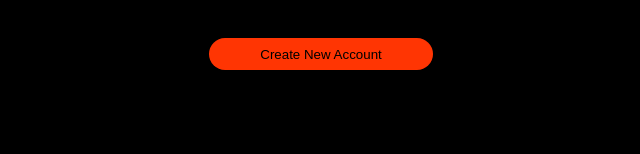
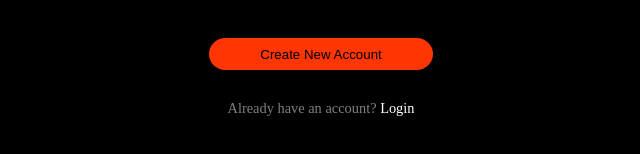
Before and after one commit to brendanbuchanan21/expense-tracker-app, a React (Vite) app in the folder frontend/: page / in a window 1280 px wide. Shown: the part 590-744 px from the top of the page, without its empty margins (319-959 px from the left). Built offline with nearby package versions, Linux system fonts and the light colour scheme; no server answers.

Commit message:
add sign up component in front end

```diff
--- a/frontend/src/App.tsx
+++ b/frontend/src/App.tsx
@@ -5,6 +5,7 @@ import IntroComponent from './components/loginSection/intro'
 import SignUpComponent from './components/loginSection/signup'
 import CheckEmailComponent from './components/loginSection/checkEmail'
 import VerifiedRedirect from './components/loginSection/verifiedRedirect'
+import LoginComponent from './components/loginSection/login'
 
 
 function App() {
@@ -18,6 +19,7 @@ function App() {
         <Route path='/picture' element={<PictureComponent />} />
         <Route path='/check-your-email' element={<CheckEmailComponent />} />
         <Route path='/verified-redirect' element={<VerifiedRedirect />} />
+        <Route path='/login' element={<LoginComponent />} />
       </Routes>
     </Router>
     </>
--- a/frontend/src/components/loginSection/intro.css
+++ b/frontend/src/components/loginSection/intro.css
@@ -69,3 +69,25 @@ section {
 .get-started-div button:hover {
     background-color: var(--hover-orange);
   }
+
+  .login-text-div {
+    padding-top: 1rem;
+    width: 20rem;
+    margin: 0 auto;
+    text-align: center;
+  }
+  .login-text-div p {
+ font-size: .9rem;
+ color: grey;
+  }
+  .login-text {
+    color: white;
+    cursor: pointer;
+  }
+  .login-text:hover {
+    color: grey;
+    cursor: pointer;
+  }
+  .sign-in-header-text {
+    text-align: center;
+  }
--- a/frontend/src/components/loginSection/intro.tsx
+++ b/frontend/src/components/loginSection/intro.tsx
@@ -40,6 +40,9 @@ const IntroComponent = () => {
             <div className='get-started-div'>
                 <button onClick={handleNextPage}>Create New Account</button>
             </div>
+            <div className='login-text-div'>
+                <p>Already have an account? <span className='login-text' onClick={() => navigate('/login')}>Login</span></p>
+            </div>
 
         </section>
     )
--- /dev/null
+++ b/frontend/src/components/loginSection/login.tsx
@@ -0,0 +1,52 @@
+import './signup.css';
+import { useNavigate } from 'react-router-dom';
+import { useState } from 'react';
+
+const LoginComponent = () => {
+
+const navigate = useNavigate();
+
+const [username, setUsername] = useState('');
+const [password, setPassword] = useState('');
+const [error, setError] = useState('');
+const [loading, setIsLoading] = useState(false);
+
+const handleSubmitForm = async (e: any) => {
+  e.preventDefault();
+
+  const passwordRegex = /^(?=.*[A-Z])[A-Za-z\d@$!%*?&]{6,}$/;
+
+
+  if (!passwordRegex.test(password)) {
+    setError("Password must be at least 6 characters long, contain at least one uppercase letter, and have no spaces.");
+    return;
+  }
+}
+
+    return (
+        <section>
+            <div className="welcome-div">
+                <h1>Welcome back</h1>
+            </div>
+
+
+            <div className="form-section">
+                <div className="form-card">
+                    <h3 className='sign-in-header-text'>Sign in</h3>
+                <form action="" onSubmit={handleSubmitForm}>
+                <input type="text" placeholder="username" />
+                <input type="password" placeholder="password"/>
+                <button type="submit">Login</button>
+                </form>
+                <div className='already-have-account-div'>
+                    <p>Don't have an account? <span className='span-sign-in' onClick={() => navigate('/welcome')}>Sign Up</span></p>
+                </div>
+                </div>
+
+
+
+            </div>
+        </section>
+    )
+}
+export default LoginComponent;
--- a/frontend/src/components/loginSection/signup.tsx
+++ b/frontend/src/components/loginSection/signup.tsx
@@ -78,7 +78,7 @@ const handleSubmitForm = async (e: any) => {
             )}
 
             <div className='already-have-account-div'>
-                <p>Already have an account? <span className='span-sign-in'>Sign in</span></p>
+                <p>Already have an account? <span className='span-sign-in' onClick={() => navigate('/login')}>Sign in</span></p>
             </div>
             {error && (
                 <div className='error-message-div'>
```
Also changed, not shown: 1 other file (tests, documents, lock files or other folders).
